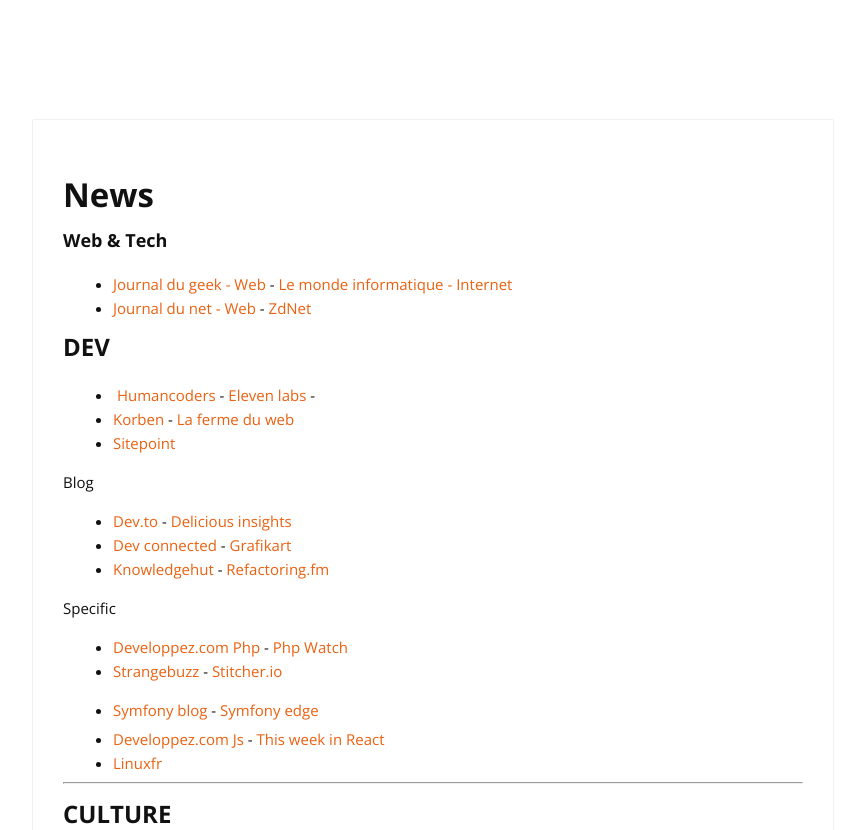
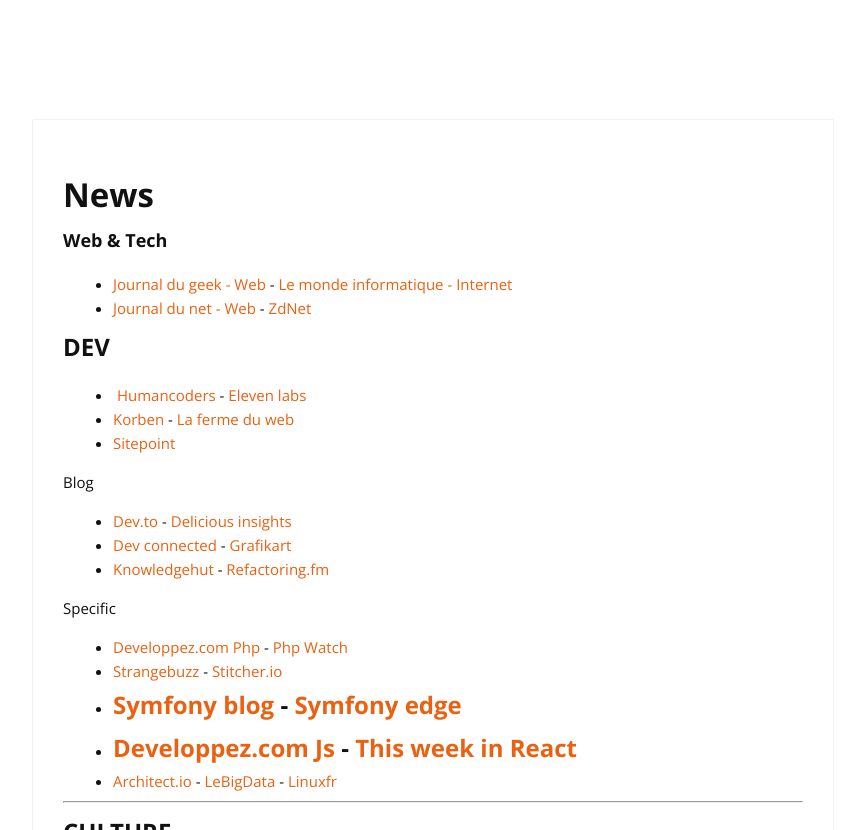
Before and after one commit to cylmat/cylmat.github.io, a Jekyll site: the page built from _pages/news.md, in a window 1280 px wide. Shown: the top 830 px of the page, without its empty margins (207-1072 px from the left). Built offline with Jekyll 4.4.1, drawn with Linux system fonts in a browser that asks for light colours; nearby versions of some CDN libraries; grey boxes are pictures that could not be loaded.

Commit message:
Update news.md

```diff
--- a/_pages/news.md
+++ b/_pages/news.md
@@ -9,7 +9,7 @@
 - [Journal du net - Web](https://www.journaldunet.com/web-tech) - [ZdNet](https://www.zdnet.fr)
 
 ## DEV
-- [![](https://news.humancoders.com/assets/favicon-1c28b03a545044e5cf5e0ae8a7b441b1520a9dde57727c86e657f4212fba9c83.ico) Humancoders](https://news.humancoders.com) - [Eleven labs](https://blog.eleven-labs.com) -
+- [![](https://news.humancoders.com/assets/favicon-1c28b03a545044e5cf5e0ae8a7b441b1520a9dde57727c86e657f4212fba9c83.ico) Humancoders](https://news.humancoders.com) - [Eleven labs](https://blog.eleven-labs.com)
 - [Korben](https://korben.info) - [La ferme du web](https://www.lafermeduweb.net)
 - [Sitepoint](https://www.sitepoint.com/blog)
 
@@ -22,9 +22,11 @@
 - [Developpez.com Php](https://php.developpez.com) - [Php Watch](https://php.watch)
 - [Strangebuzz](https://www.strangebuzz.com/fr) - [Stitcher.io](https://stitcher.io)
 - [Symfony blog](https://symfony.com/blog) - [Symfony edge](https://symfony.com/blog/category/living-on-the-edge)
+-
++ [Developpez.com Js](https://javascript.developpez.com) - [This week in React](https://thisweekinreact.com/articles)
+-
++ [Architect.io](https://www.architect.io/blog) - [LeBigData](https://www.lebigdata.fr) - [Linuxfr](https://linuxfr.org)
 
-+ [Developpez.com Js](https://javascript.developpez.com) - [This week in React](https://thisweekinreact.com/articles)
-+ [Linuxfr](https://linuxfr.org)
 
 ---
 
```
